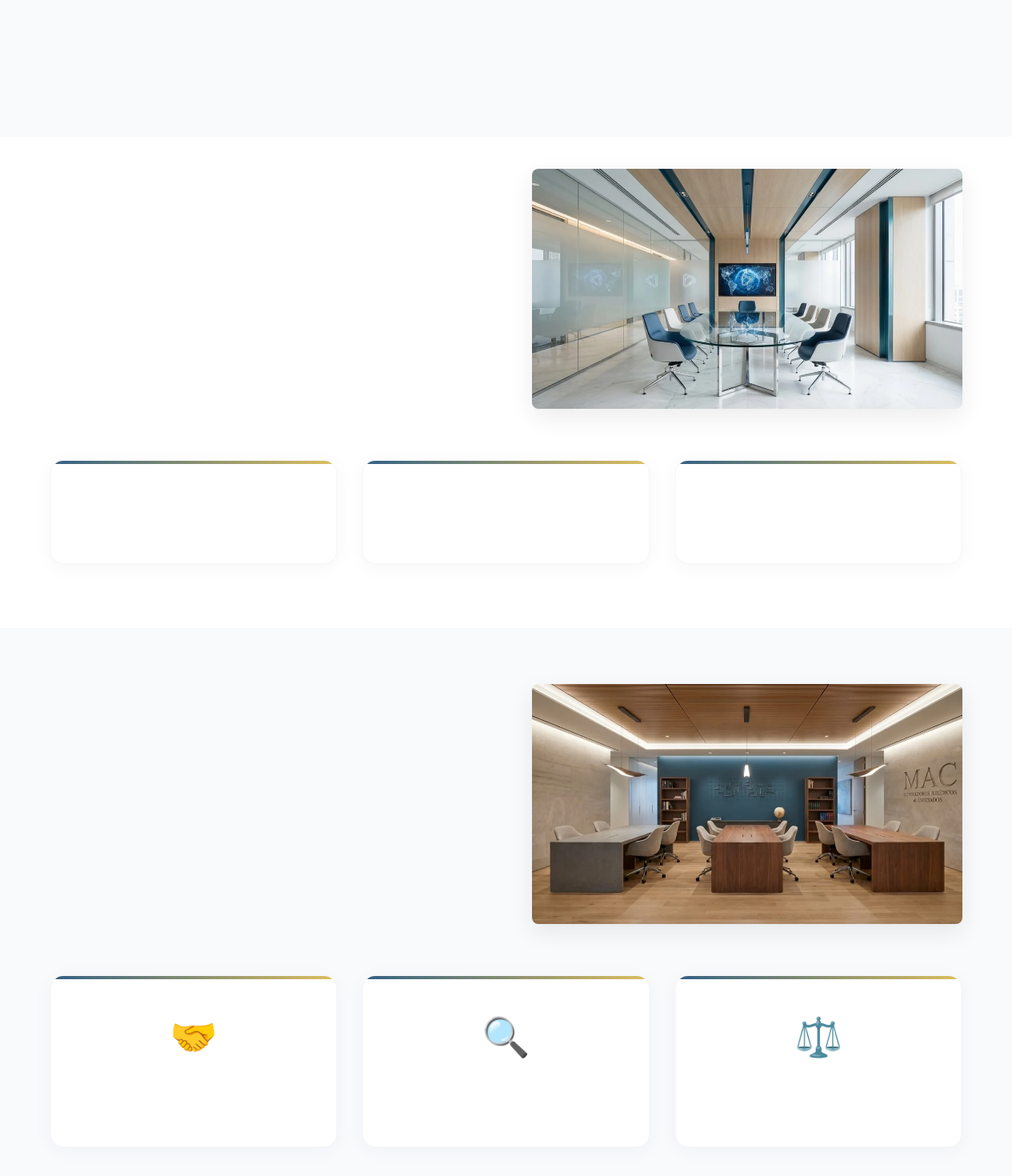
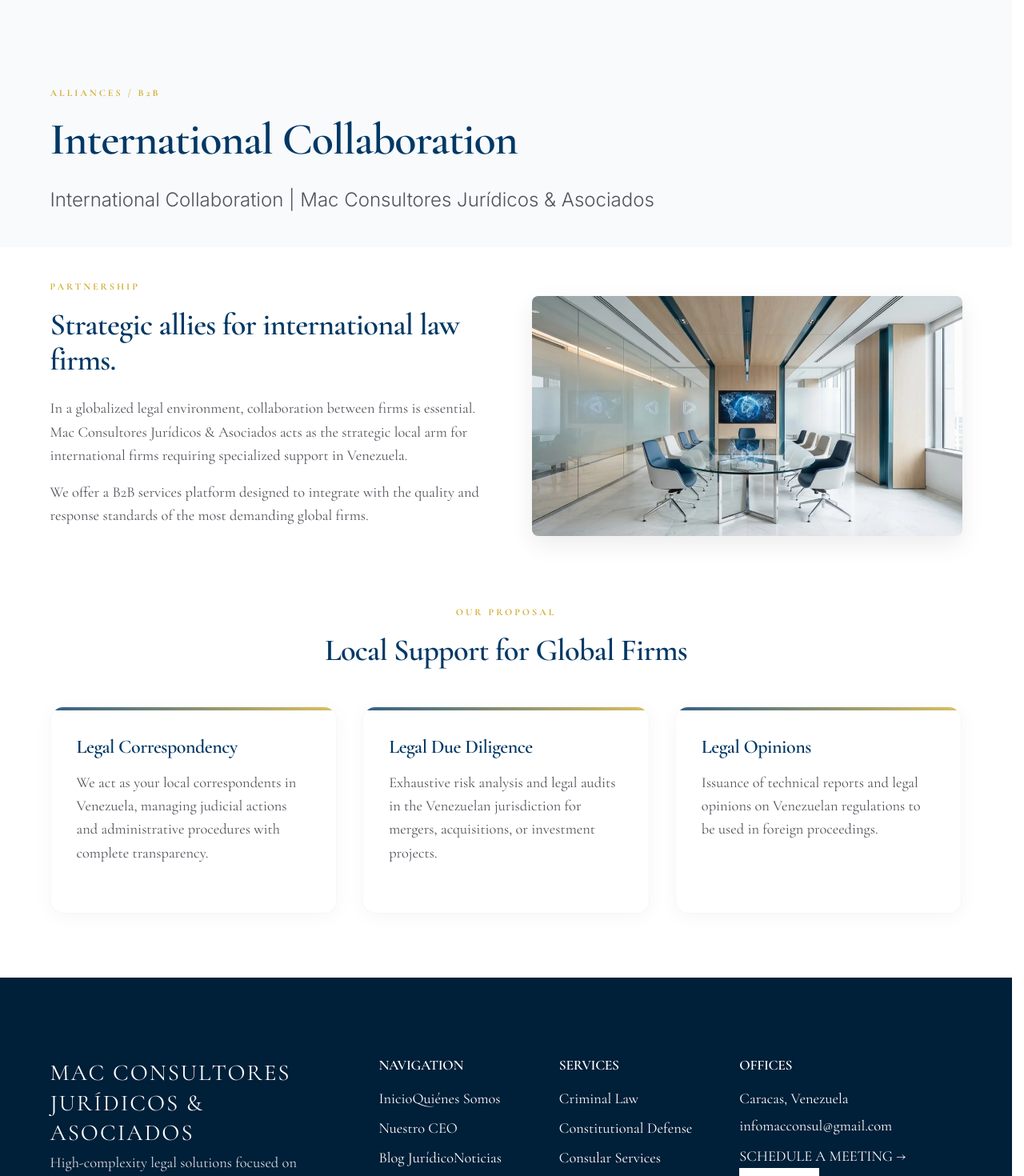
Before and after one commit to mcolina777-cpu/mac-consultores-site-clean, a Next.js app: page /en/colaboracion-internacional in a window 1280 px wide. Shown: the part 140-1610 px from the top of the page at 80% size. Built offline with nearby package versions, Linux system fonts and the light colour scheme.

Commit message:
Update colaboracion internacional page to use dictionary keys properly

```diff
--- a/src/app/[locale]/colaboracion-internacional/page.tsx
+++ b/src/app/[locale]/colaboracion-internacional/page.tsx
@@ -10,14 +10,15 @@ export const metadata = {
 export default async function ColaboracionInternacional({ params }: { params: Promise<{ locale: string }> }) {
   const { locale } = await params;
   const dict: any = await getDictionary(locale);
+  const data = dict?.colaboracion_internacional;
 
   return (
     <main className="page-colaboracion-internacional">
       <header className="page-header" style={{ textAlign: 'left', padding: '120px 0 40px', backgroundColor: 'var(--bg-soft)' }}>
         <div className="container">
-          <span className="section-tag" >{dict?.alianzas?.breadcrumb}</span>
-          <h1 style={{ marginBottom: '1.5rem' }} >{dict?.alianzas?.h1}</h1>
-          <p className="hero-subtitle" >{dict?.alianzas?.subtitle}</p>
+          <span className="section-tag" >{data?.breadcrumb}</span>
+          <h1 style={{ marginBottom: '1.5rem' }} >{data?.h1}</h1>
+          <p className="hero-subtitle" >{data?.title}</p>
         </div>
       </header>
 
@@ -25,7 +26,10 @@ export default async function ColaboracionInternacional({ params }: { params: Pr
         <div className="container">
           <div className="grid-split">
             <div className="about-text">
-              <p style={{ textAlign: 'left', maxWidth: '100%', marginBottom: '2rem' }} >{dict?.alianzas?.intro_p1}</p>
+              <span className="section-tag">{data?.intro?.tag}</span>
+              <h2 className="serif section-title" style={{ marginBottom: '1.5rem' }}>{data?.intro?.title}</h2>
+              <p style={{ textAlign: 'left', maxWidth: '100%', marginBottom: '1rem' }} >{data?.intro?.p1}</p>
+              <p style={{ textAlign: 'left', maxWidth: '100%', marginBottom: '2rem' }} >{data?.intro?.p2}</p>
             </div>
             <div className="img-reveal">
               <picture>
@@ -35,63 +39,27 @@ export default async function ColaboracionInternacional({ params }: { params: Pr
             </div>
           </div>
 
-          <h3 className="serif section-title" style={{ marginTop: '4rem', fontSize: '2.2rem' }} >{dict?.alianzas?.areas?.title}</h3>
-          <div className="grid-3" style={{ marginTop: '2rem' }}>
+          <div style={{ marginTop: '4rem', textAlign: 'center' }}>
+            <span className="section-tag">{data?.proposal?.tag}</span>
+            <h2 className="serif section-title" style={{ marginTop: '1rem', marginBottom: '3rem' }}>{data?.proposal?.title}</h2>
+          </div>
+
+          <div className="grid-3">
             <div className="card">
-              <h3 >{dict?.alianzas?.areas?.c1?.title}</h3>
-              <p >{dict?.alianzas?.areas?.c1?.desc}</p>
-              <Link href="#auditoria-due-diligence" className="card-link" style={{ marginTop: '1rem', display: 'inline-block' }}>{dict?.alianzas?.read_more}</Link>
+              <h3>{data?.proposal?.card_1?.title}</h3>
+              <p>{data?.proposal?.card_1?.desc}</p>
             </div>
             <div className="card">
-              <h3 >{dict?.alianzas?.areas?.c2?.title}</h3>
-              <p >{dict?.alianzas?.areas?.c2?.desc}</p>
-              <Link href="#ejecucion-exhortos" className="card-link" style={{ marginTop: '1rem', display: 'inline-block' }}>{dict?.alianzas?.read_more}</Link>
+              <h3>{data?.proposal?.card_2?.title}</h3>
+              <p>{data?.proposal?.card_2?.desc}</p>
             </div>
             <div className="card">
-              <h3 >{dict?.alianzas?.areas?.c3?.title}</h3>
-              <p >{dict?.alianzas?.areas?.c3?.desc}</p>
-              <Link href="#opiniones-legales" className="card-link" style={{ marginTop: '1rem', display: 'inline-block' }}>{dict?.alianzas?.read_more}</Link>
+              <h3>{data?.proposal?.card_3?.title}</h3>
+              <p>{data?.proposal?.card_3?.desc}</p>
             </div>
           </div>
         </div>
       </section>
-
-      <section className="bg-soft">
-        <div className="container">
-          <div className="grid-split" style={{ marginBottom: '4rem' }}>
-            <div className="about-text">
-              <span className="section-tag" >{dict?.alianzas?.proposal?.tag}</span>
-              <h2 className="serif section-title" style={{ marginBottom: '1.5rem' }} >{dict?.alianzas?.proposal?.title}</h2>
-              <p >{dict?.alianzas?.proposal?.desc}</p>
-            </div>
-            <div className="img-reveal">
-              <picture>
-                <source srcSet="/assets/img-webp/ALIANZAS_DETALLE.webp" type="image/webp" />
-                <img src="/assets/img/ALIANZAS_DETALLE.jpg" alt="Alianzas Detalle" width="2752" height="1536" loading="lazy" />
-              </picture>
-            </div>
-          </div>
-
-          <div className="grid-3">
-            <div className="card" style={{ textAlign: 'center', padding: '40px 20px' }}>
-              <div className="icon" style={{ fontSize: '3rem', marginBottom: '1rem', color: 'var(--accent)' }}>🤝</div>
-              <h3 style={{ fontSize: '1.3rem' }} >{dict?.alianzas?.features?.f1?.title}</h3>
-              <p style={{ textAlign: 'center', fontSize: '1rem' }} >{dict?.alianzas?.features?.f1?.desc}</p>
-            </div>
-            <div className="card" style={{ textAlign: 'center', padding: '40px 20px' }}>
-              <div className="icon" style={{ fontSize: '3rem', marginBottom: '1rem', color: 'var(--accent)' }}>🔍</div>
-              <h3 style={{ fontSize: '1.3rem' }} >{dict?.alianzas?.features?.f2?.title}</h3>
-              <p style={{ textAlign: 'center', fontSize: '1rem' }} >{dict?.alianzas?.features?.f2?.desc}</p>
-            </div>
-            <div className="card" style={{ textAlign: 'center', padding: '40px 20px' }}>
-              <div className="icon" style={{ fontSize: '3rem', marginBottom: '1rem', color: 'var(--accent)' }}>⚖️</div>
-              <h3 style={{ fontSize: '1.3rem' }} >{dict?.alianzas?.features?.f3?.title}</h3>
-              <p style={{ textAlign: 'center', fontSize: '1rem' }} >{dict?.alianzas?.features?.f3?.desc}</p>
-            </div>
-          </div>
-        </div>
-      </section>
-
     </main>
   );
 }
```
